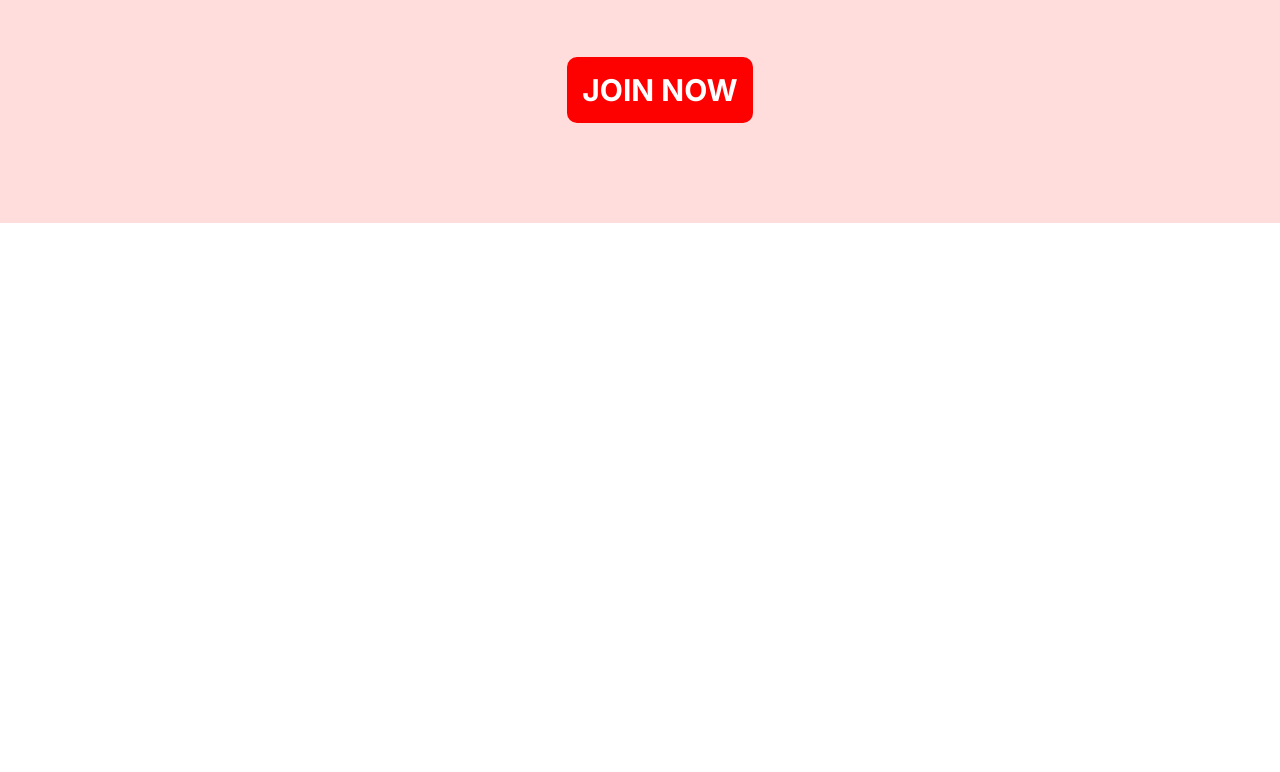
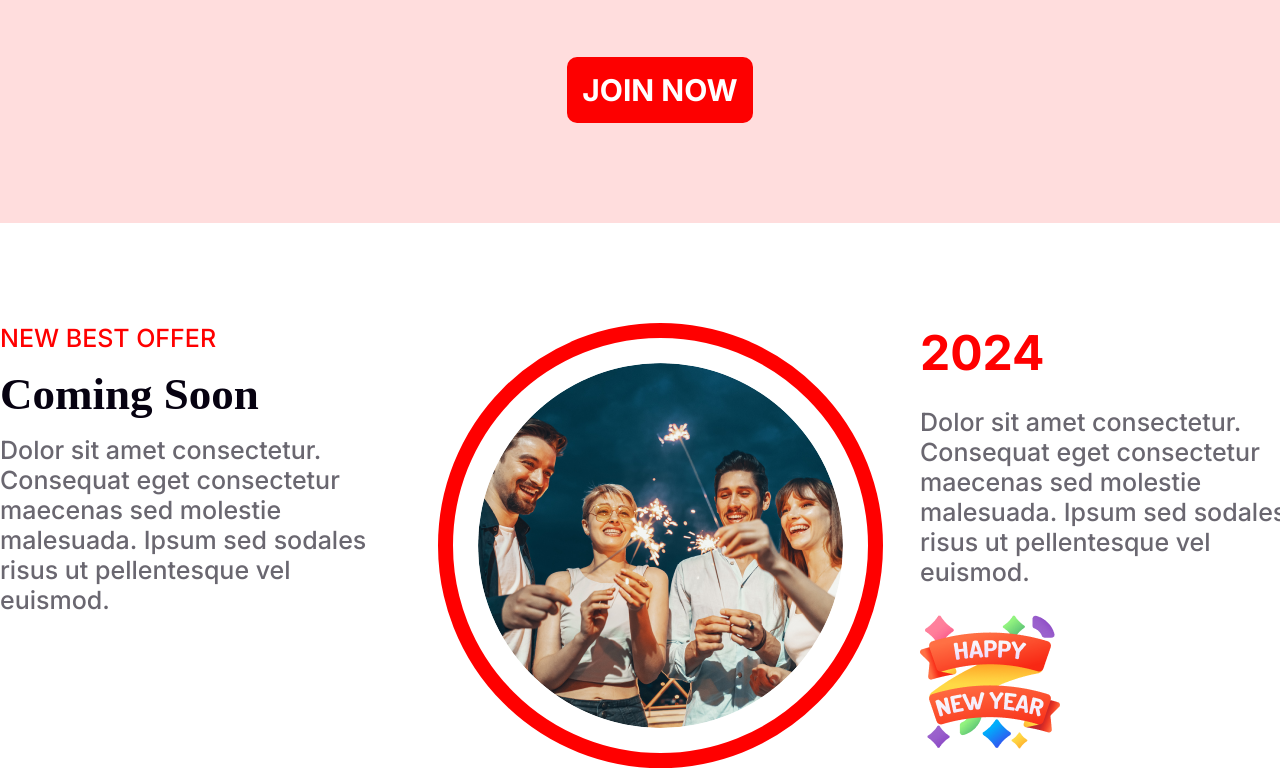
Before and after one commit to mdjasim97/New-Year-protfolio-html-css, a plain HTML site: page index.html in a window 1280 px wide. Shown: the part 2707-3479 px from the top of the page. Before the commit the page ends 3030 px from the top, so only its background shows below. Drawn offline with Linux system fonts and the light colour scheme.

Commit message:
Assignment-1 Celebration Section Added

```diff
--- a/index.css
+++ b/index.css
@@ -28,7 +28,7 @@
     position: absolute;
     top: 200px;
     color: white;
-    right: 450px;
+    right: 400px;
 }
 
 
@@ -204,3 +204,91 @@ span{
 }
 
 /* Time and Place Style Code End Here */
+
+
+
+
+
+
+
+
+
+/* Celebrate year Section style code start here */
+
+.year-celebrate{
+    display: flex;
+    width: 1320px;
+    margin: 0 auto;
+    justify-content: space-between;
+}
+
+.clebration{
+    width: 380;
+    height: auto;
+}
+
+.offer-sub-title{
+    font-size: 25px;
+    color: #F00;
+    font-family: 'Inter';
+    font-style: normal;
+    font-weight: 500;
+}
+
+
+.offer-title{
+    color: #070211;
+    font-family: 'Merriweather';
+    font-size: 45px;
+    font-style: normal;
+    font-weight: 900;
+    padding: 15px 0;
+}
+
+
+.offer-desc{
+    color: rgba(7, 2, 17, 0.60);
+    font-family: 'Inter';
+    width: 400px;
+    font-size: 25px;
+    font-style: normal;
+    padding: 0 20px 0 0;
+    font-weight: 400;
+}
+
+
+
+.img{
+    border: 15px solid red;
+    border-radius: 100%;
+    padding: 25px;
+}
+
+
+
+.new-year-div{
+    width: 393px;
+    margin-left: 450px;
+}
+
+
+.year{
+    color: #F00;
+    font-family: 'Inter';
+    font-size: 48px;
+    font-style: normal;
+    font-weight: 700;
+}
+
+
+.year-desc{
+    color: rgba(7, 2, 17, 0.60);
+    font-family: 'Inter';
+    width: 400px;
+    font-size: 25px;
+    font-style: normal;
+    padding: 25px 0;
+    font-weight: 400;
+}
+
+/* Celebrate year Section style code End here */
--- a/index.html
+++ b/index.html
@@ -87,6 +87,36 @@
 
 
 
+        <section class="year-celebrate">
+
+
+            <div class="clebration">
+                <h3 class="offer-sub-title">NEW BEST OFFER</h3>
+                <h1 class="offer-title">Coming Soon</h1>
+                <p class="offer-desc">Dolor sit amet consectetur. Consequat eget consectetur maecenas sed molestie malesuada. Ipsum sed sodales risus ut pellentesque vel euismod. </p>
+            </div>
+
+
+            <div class="clebration">
+                <img src="/images/Ellipse-1.png" alt="" class="img">
+
+            </div>
+
+
+            <div class="clebration">
+                <h1 class="year">2024</h1>
+                <p class="year-desc">Dolor sit amet consectetur. Consequat eget consectetur maecenas sed molestie malesuada. Ipsum sed sodales risus ut pellentesque vel euismod. </p>
+
+                <img src="/images/Group 96.png" alt="">
+            </div>
+
+        </section>
+
+
+
+
+
+
 
 
     </main>
```
Also changed, not shown: images/Ellipse-1.png (renamed from images/Ellipse 1.png).
